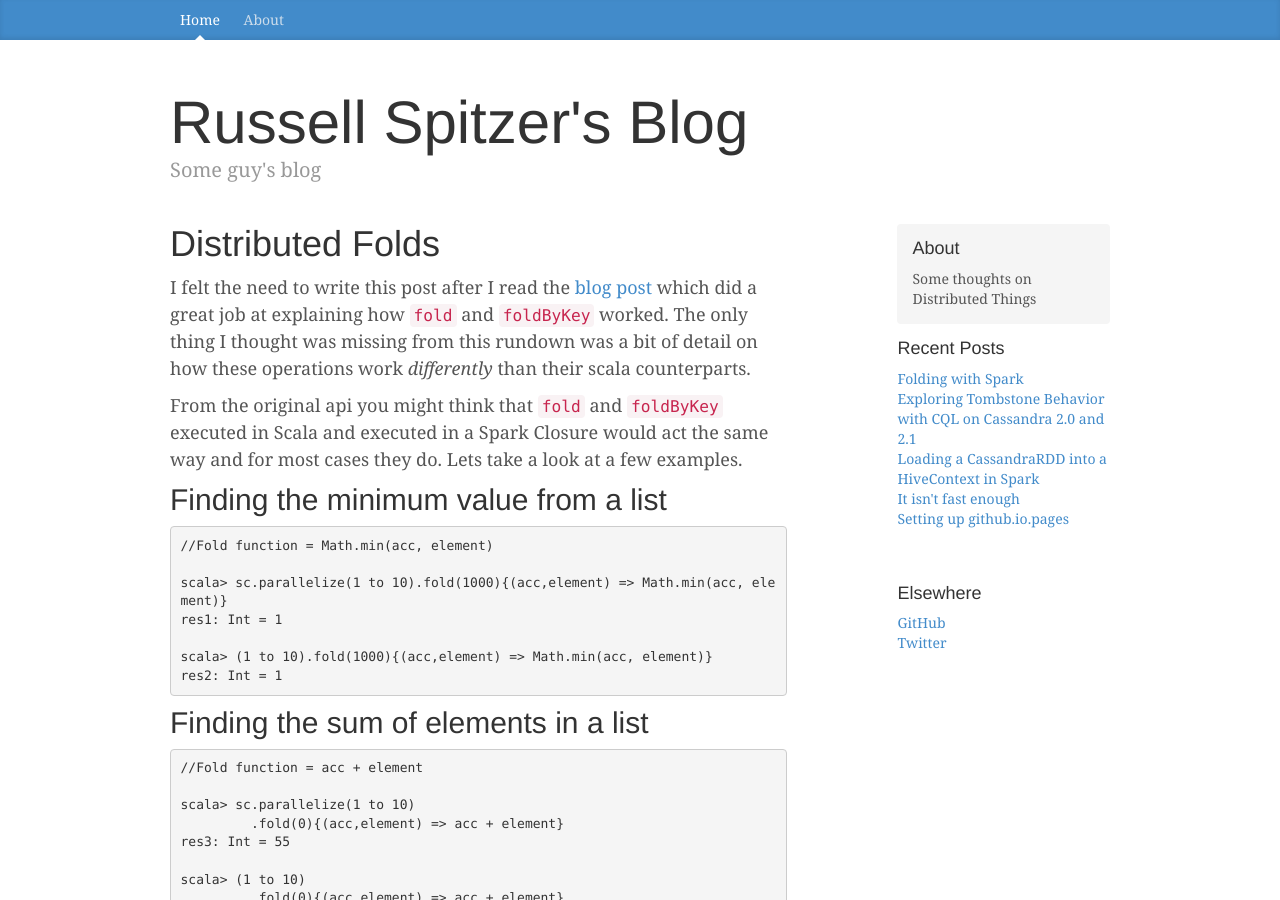
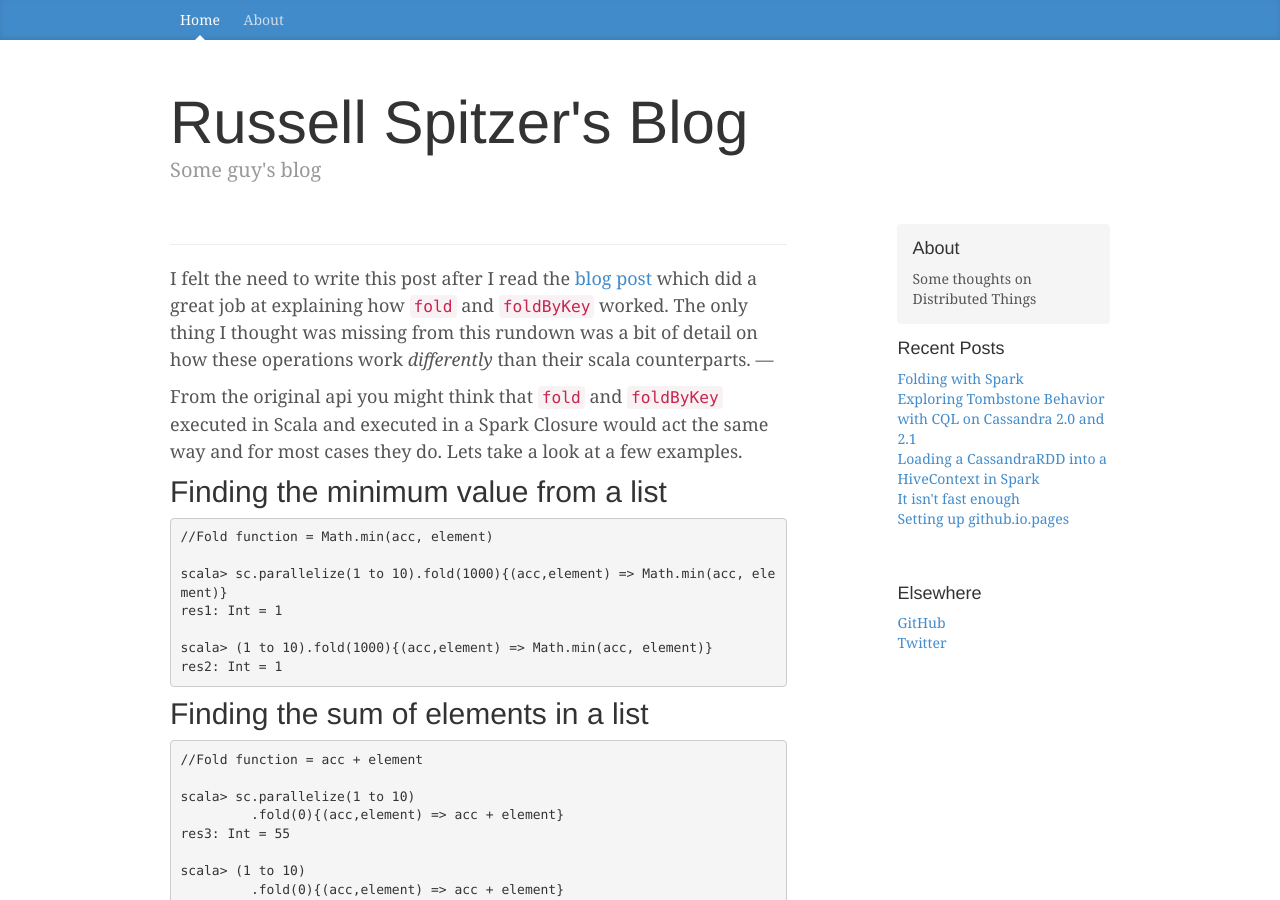
Before and after one commit to RussellSpitzer/RussellSpitzer.github.io, a Jekyll site: the page built from _posts/2015-11-25-Folding-in-Spark-On-The-Edge.md, in a window 1280 px wide and 900 px high. Built offline with Jekyll 4.4.1, drawn with Linux system fonts in a browser that asks for light colours; nearby versions of some CDN libraries; Markdown is read by kramdown in place of the engine named in the settings.

Commit message:
Fix cut out

```diff
--- a/_posts/2015-11-25-Folding-in-Spark-On-The-Edge.md
+++ b/_posts/2015-11-25-Folding-in-Spark-On-The-Edge.md
@@ -7,12 +7,12 @@ tags:
  - Scala
 ---
 
-# Distributed Folds
-
+---
 I felt the need to write this post after I read the [blog post](http://blog.madhukaraphatak.com/spark-rdd-fold/)
 which did a great job at explaining how `fold` and `foldByKey` worked. The only thing I thought
 was missing from this rundown was a bit of detail on how these operations work *differently* than
 their scala counterparts.
+---
 
 From the original api you might think that `fold` and `foldByKey` executed in Scala and
 executed in a Spark Closure would act the same way and for most cases they do. Lets take a look
```
